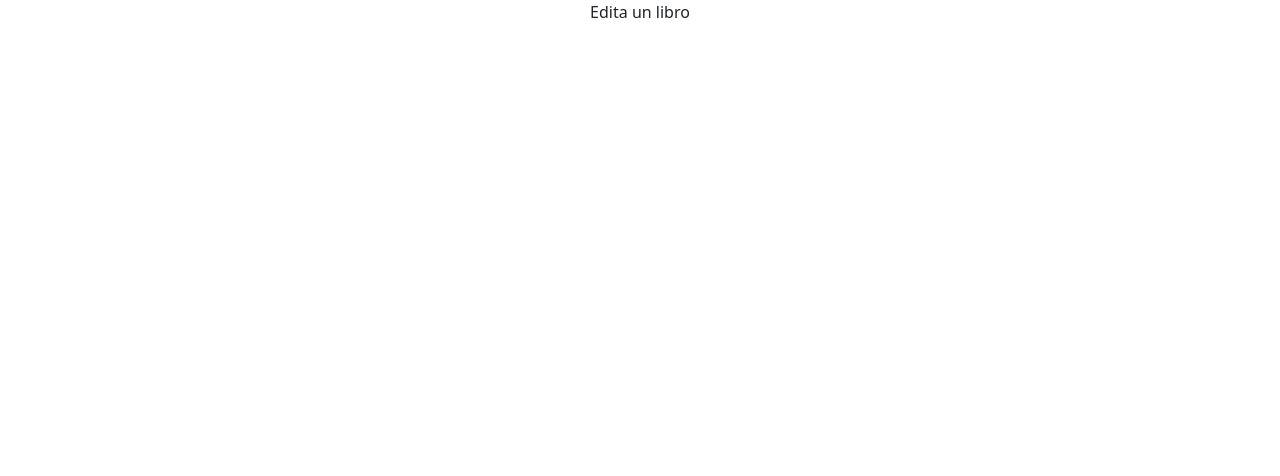
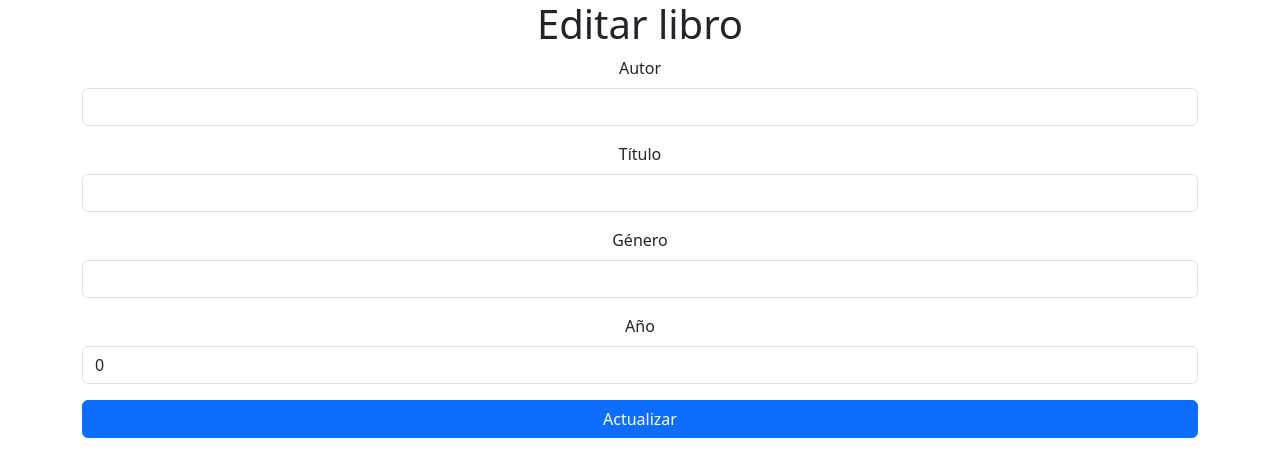
Before and after one commit to pinillajuanes/CRUD-Firebase-ReactJS, a React (Create React App) app: page /edit/1 in a window 1280 px wide. Shown: the top 476 px of the page. Built offline with nearby package versions, Linux system fonts and the light colour scheme; no server answers; the database is empty.

Commit message:
Añade funcion de editar

```diff
--- a/src/components/Edit.js
+++ b/src/components/Edit.js
@@ -1,9 +1,93 @@
-import React from 'react'
+import {useEffect, useState} from 'react'
+import { useNavigate, useParams } from 'react-router-dom'
+import { doc, updateDoc, getDoc } from 'firebase/firestore'
+import { db } from '../firebaseConfig/firebase'
+
 
 const Edit = () => {
+  const [autor, setAutor] = useState('')
+  const [titulo, setTitulo] = useState('')
+  const [genero, setGenero] = useState('')
+  const [publicacion, setPublicacion] = useState(0)
+  const navigate = useNavigate()
+  const {id} = useParams()
+
+  const update = async (e) => {
+    e.preventDefault()
+    const libro = doc(db, "libros", id)
+    const data = {
+      autor: autor, titulo: titulo, genero: genero, publicacion: publicacion
+    }
+    await updateDoc(libro, data)
+    navigate("/")
+  }
+
+  const getLibroByID = async (id) => {
+    const libro = await getDoc(doc(db, "libros", id))
+    if(libro.exists()) {
+      setAutor(libro.data().autor)
+      setTitulo(libro.data().titulo)
+      setGenero(libro.data().genero)
+      setPublicacion(libro.data().publicacion)
+    }else{
+      console.log("No existe el libro")
+    }
+  }
+
+  useEffect(() => {
+    getLibroByID(id)
+    // eslint-disable-next-line
+  }, [])
   return (
-    <div>
-      Edita un libro
+    <div className='container'>
+      <div className='row'>
+        <div className='col'>
+          <h1 className='text-center'>Editar libro</h1>
+          <form onSubmit={update}>
+            <div className='mb-3'>
+              <label className='form-label'>Autor</label>
+              <input
+                type='text'
+                className='form-control'
+                value={autor}
+                onChange={(e) => setAutor(e.target.value)}
+              />
+            </div>
+            <div className='mb-3'>
+              <label className='form-label'>Título</label>
+              <input
+                type='text'
+                className='form-control'
+                value={titulo}
+                onChange={(e) => setTitulo(e.target.value)}
+              />
+            </div>
+            <div className='mb-3'>
+              <label className='form-label'>Género</label>
+              <input
+                type='text'
+                className='form-control'
+                value={genero}
+                onChange={(e) => setGenero(e.target.value)}
+              />
+            </div>
+            <div className='mb-3'>
+              <label className='form-label'>Año</label>
+              <input
+                type='number'
+                className='form-control'
+                value={publicacion}
+                onChange={(e) => setPublicacion(e.target.value)}
+              />
+            </div>
+            <div className='d-grid gap-2'>
+              <button type='submit' className='btn btn-primary'>
+                Actualizar
+              </button>
+            </div>
+          </form>
+        </div>
+      </div>
     </div>
   )
 }
```
